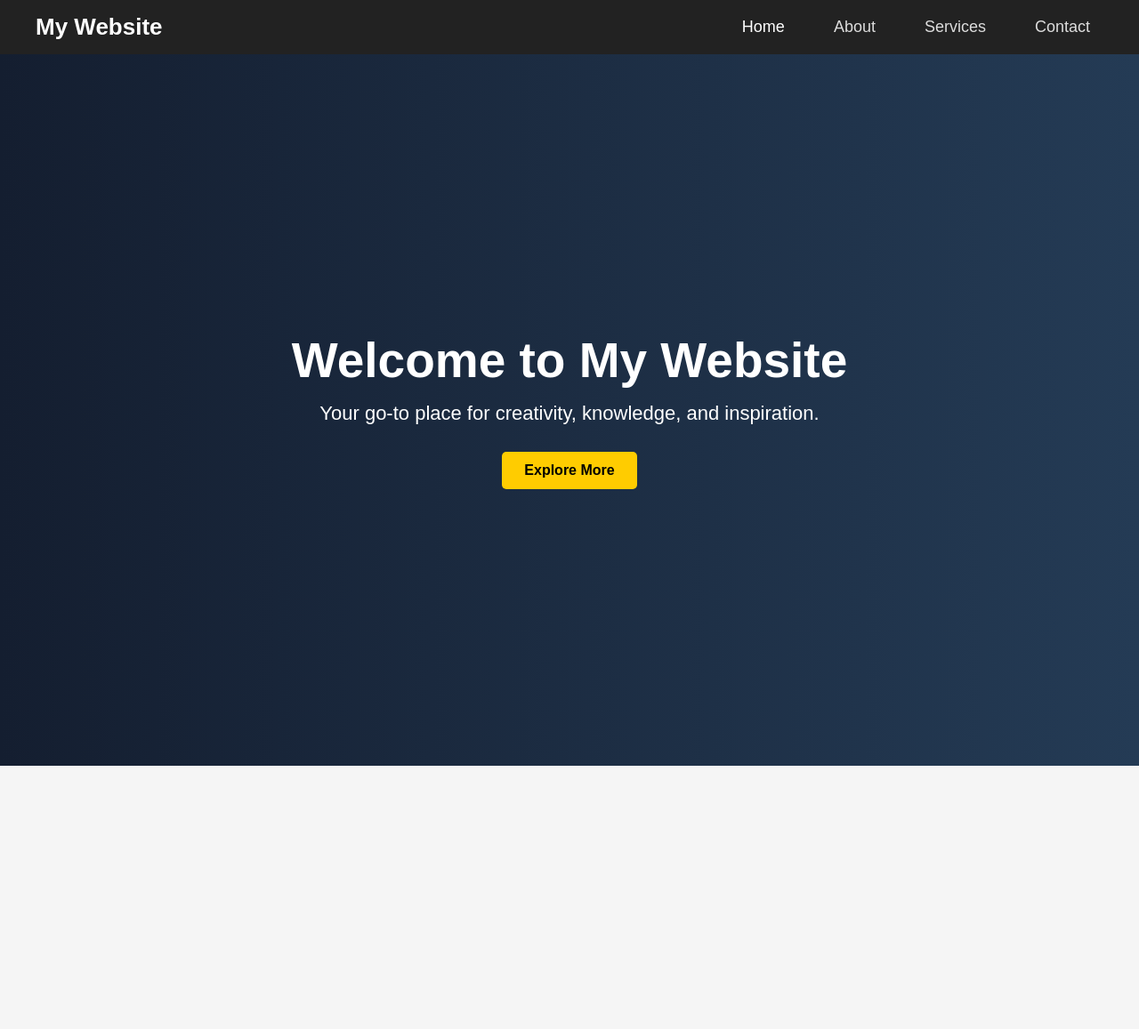
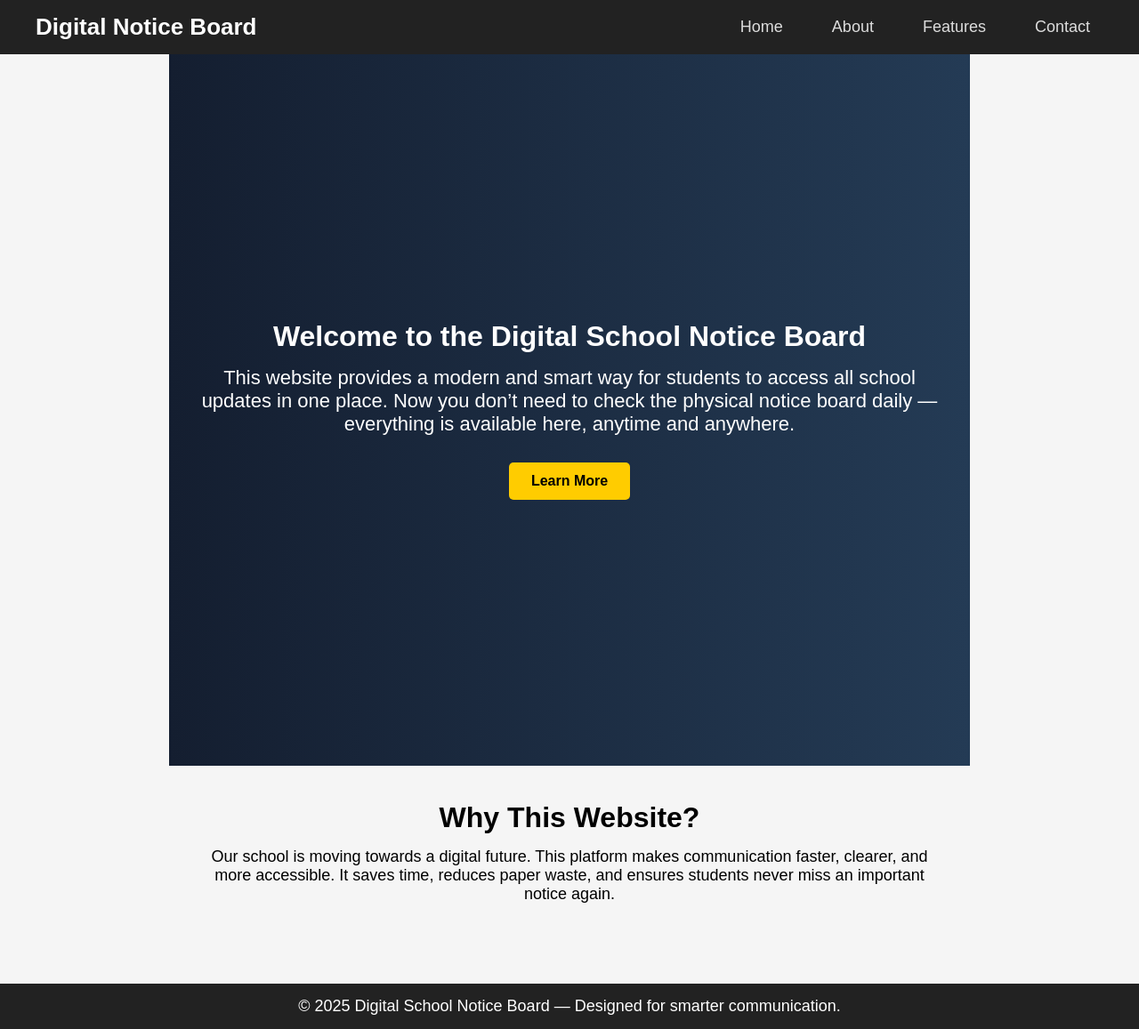
Before and after one commit to kanishka240407-ui/My-website-, a plain HTML site: page index.html in a window 1280 px wide. Shown: the whole page at 89% size. Before the commit the page ends 861 px from the top, so only its background shows below. Drawn offline with Linux system fonts and the light colour scheme.

Commit message:
Update index.html

```diff
--- a/index.html
+++ b/index.html
@@ -3,28 +3,49 @@
 <head>
     <meta charset="UTF-8">
     <meta name="viewport" content="width=device-width, initial-scale=1.0">
-    <title>Welcome | My Website</title>
-    <link rel="stylesheet" href="style.css">
+    <title>Digital School Notice Board</title>
+    <link rel="stylesheet" href="Style.css">
 </head>
+
 <body>
 
-    <!-- Navigation -->
-    <nav>
-        <div class="logo">My Website</div>
+    <!-- NAVBAR -->
+    <header>
+        <nav class="navbar">
+            <h1 class="logo">Digital Notice Board</h1>
             <ul>
-            <li><a href="index.html" class="active">Home</a></li>
+                <li><a href="index.html">Home</a></li>
                 <li><a href="about.html">About</a></li>
-            <li><a href="services.html">Services</a></li>
+                <li><a href="features.html">Features</a></li>
                 <li><a href="contact.html">Contact</a></li>
             </ul>
         </nav>
+    </header>
 
-    <!-- Hero Section -->
-    <header class="hero">
-        <h1>Welcome to My Website</h1>
-        <p>Your go-to place for creativity, knowledge, and inspiration.</p>
-        <a href="about.html" class="btn">Explore More</a>
-    </header>
+    <!-- HERO SECTION -->
+    <section class="hero">
+        <h2>Welcome to the Digital School Notice Board</h2>
+        <p>
+            This website provides a modern and smart way for students to access all school
+            updates in one place. Now you don’t need to check the physical notice board daily —
+            everything is available here, anytime and anywhere.
+        </p>
+        <a href="about.html" class="btn">Learn More</a>
+    </section>
+
+    <!-- PURPOSE SECTION -->
+    <section class="purpose">
+        <h2>Why This Website?</h2>
+        <p>
+            Our school is moving towards a digital future. This platform makes communication
+            faster, clearer, and more accessible. It saves time, reduces paper waste, and ensures
+            students never miss an important notice again.
+        </p>
+    </section>
+
+    <footer>
+        <p>© 2025 Digital School Notice Board — Designed for smarter communication.</p>
+    </footer>
 
 </body>
     </html>
```
Lines whose indentation alone changed are shown as unchanged.
